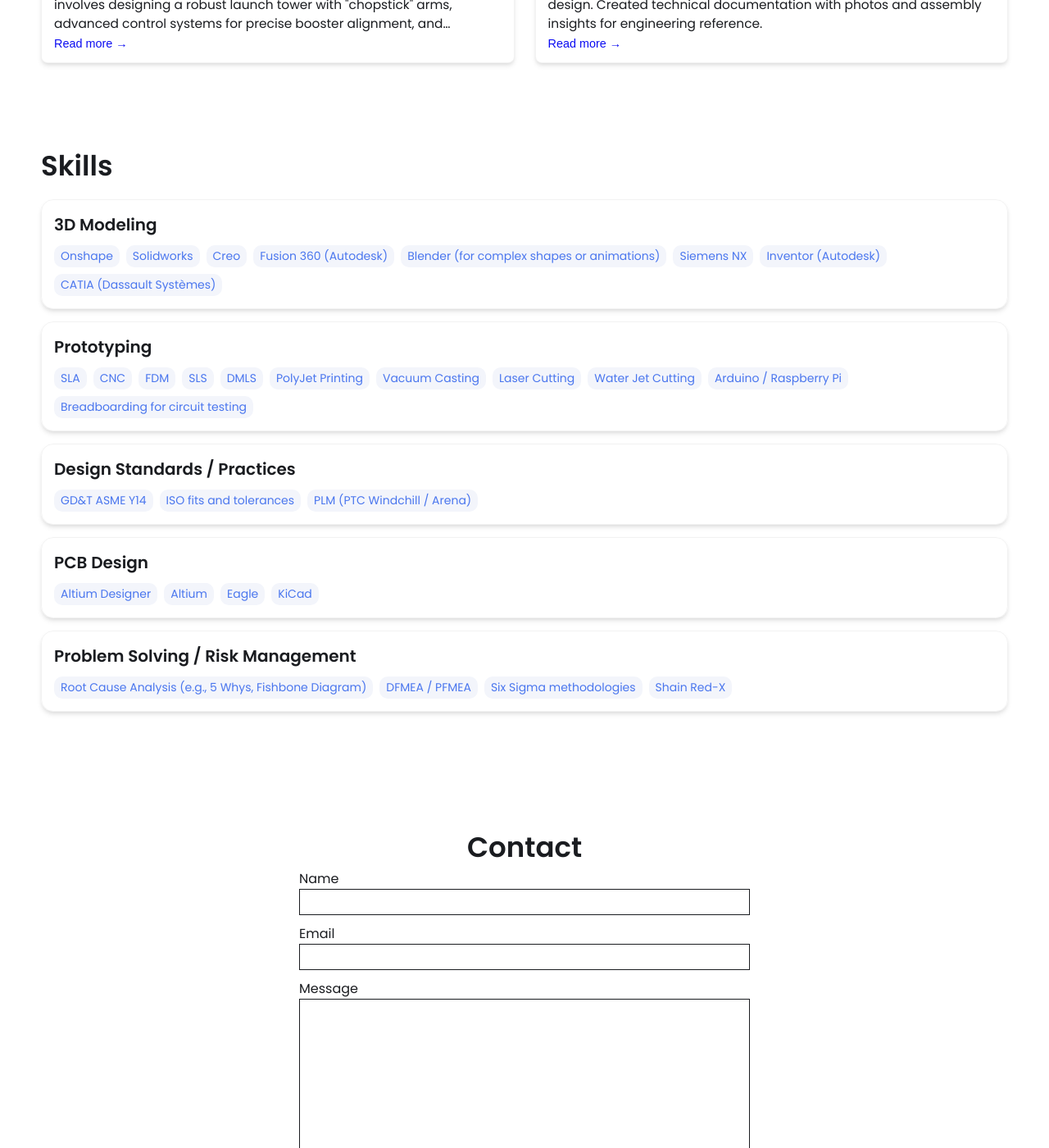
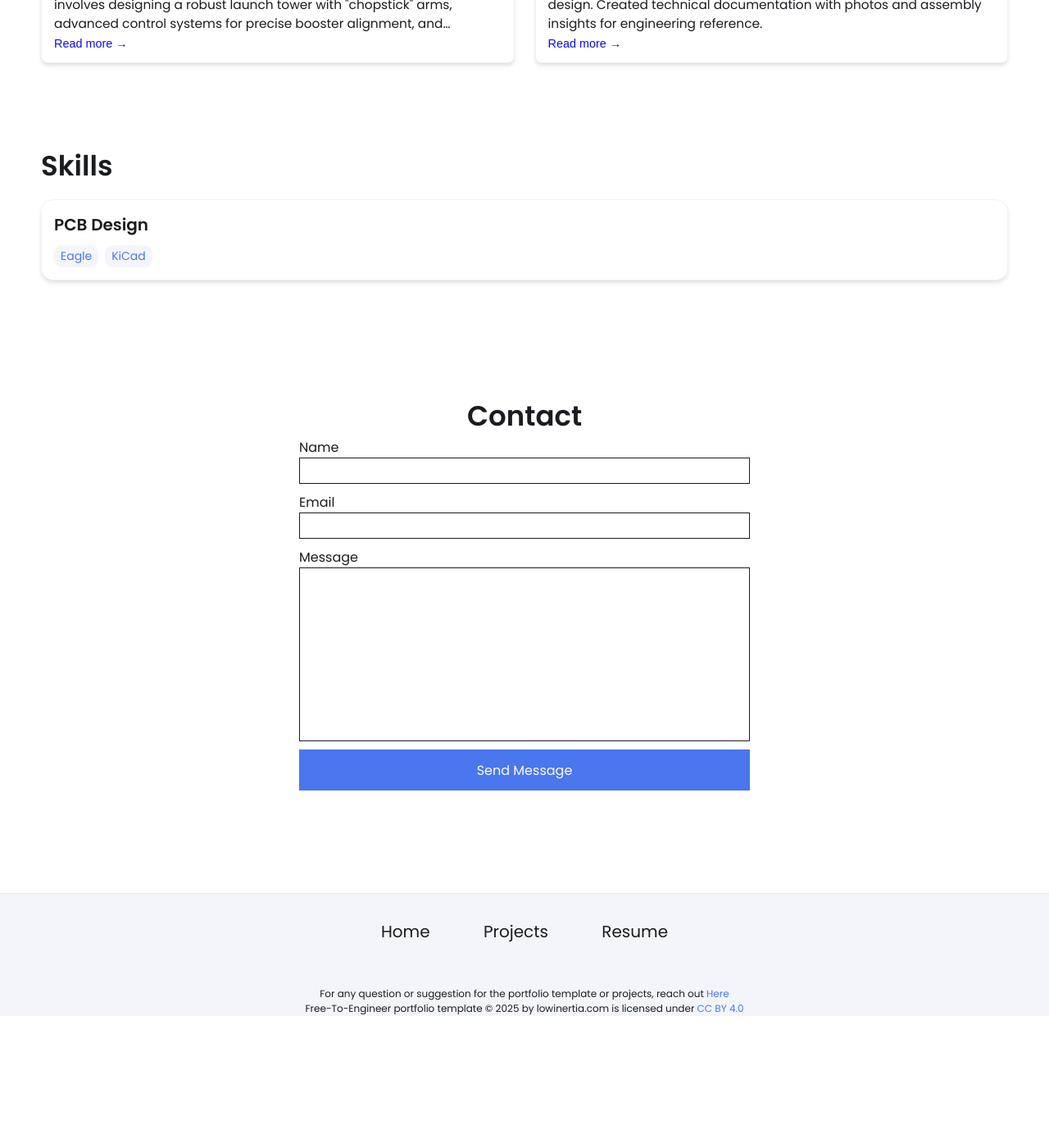
Before and after one commit to gabedavid03/gabedavid03.github.io, a Jekyll site: the page built from index.html, in a window 1280 px wide and 1400 px high, scrolled down 1449 px. Shown: the whole window at 82% size. Built offline with Jekyll 4.4.1, drawn with Linux system fonts in a browser that asks for light colours; after the commit the page ends 2688 px from its top, so only the background shows below that; some of the changed text lies outside the part shown.

Commit message:
Modify portfolio details and external links
Updated personal information and external links in the config file.

```diff
--- a/_config.yml
+++ b/_config.yml
@@ -7,17 +7,15 @@
 
 # Main Page Setup
 
-title: John Doe's Portfolio # This is what shows up in the tab of the browser
+title: Gabe David's Portfolio # This is what shows up in the tab of the browser
 
 
 
 # Hero Section
-name: John Doe
-headline: headline message
+name: Gabe David
+headline: Mechatronics and Robotics Engineering Candidate (May 2026)
 description: >- # dont remove this line. this will ignore all new lines until the next section
-  Write an awesome intro and discuss your highlights and qualification. You can edit this
-  line in _config.yml. It will appear in your document head meta (for
-  Google search results) and in your feed.xml site description.
+  My interests and skillset include robotics, embedded systems, software hardware integration and controls spanning ground based, areial and space systems.
 
 # Place your profile image in /assets/images/profile-image/folder and edit the file name
 profile_image: ./assets/images/profile-image/avatar.jpeg
@@ -31,60 +29,16 @@ resume-url: https://drive.google.com/file/d/13Z3duVzh-gguPU5r03oJVEE6rV9rd3DS/vi
 # Set up external links - this will show up as small icons next to your name.
 
 external-links:    # input only your own url slug. The icons with missing entries will not appear.
-  linkedin: test    # https://www.linkedin.com/in/{your url slug}
-  github: leea12    # https://github.com/{your url slug}
-  stackoverflow: test      # https://stackoverflow.com/users/{your url slug}
-  medium:            # https://medium.com/@{your url slug}
-  x-twitter:   # https://x.com/{your url slug}
-  threads:            # https://threads.net/@{your url slug}
-  instragram:       # https://instagram.com/{your url slug}
-  youtube:           # https://youtube.com/@{your url slug}
-  discord:            # https://discord.com/users/{your url slug}
-  bluesky:           # https://bsky.app/profile/{your url slug}
+  linkedin: https://www.linkedin.com/in/gabedavid/    # https://www.linkedin.com/in/{your url slug}
+  github: https://github.com/gabedavid03   # https://github.com/{your url slug}
 
 
 # Skills Section - Add the list of your Skills by categories/tools. The indentation for each level needs to be precise.
 skills:
-  - category: 3D Modeling
-    tools:
-    - Onshape
-    - Solidworks
-    - Creo
-    - Fusion 360 (Autodesk)
-    - Blender (for complex shapes or animations)
-    - Siemens NX
-    - Inventor (Autodesk)
-    - CATIA (Dassault Systèmes)
-  - category: Prototyping
-    tools:
-    - SLA
-    - CNC
-    - FDM
-    - SLS
-    - DMLS
-    - PolyJet Printing
-    - Vacuum Casting
-    - Laser Cutting
-    - Water Jet Cutting
-    - Arduino / Raspberry Pi
-    - Breadboarding for circuit testing
-  - category: Design Standards / Practices
-    tools:
-    - GD&T ASME Y14
-    - ISO fits and tolerances
-    - PLM (PTC Windchill / Arena)
   - category: PCB Design
     tools:
-    - Altium Designer
-    - Altium
     - Eagle
     - KiCad
-  - category: Problem Solving / Risk Management
-    tools:
-    - Root Cause Analysis (e.g., 5 Whys, Fishbone Diagram)
-    - DFMEA / PFMEA
-    - Six Sigma methodologies
-    - Shain Red-X
 
 
 # Contact Form Setup. Setup an account and copy over the key. When someone fills out the form, it will be received in your email.
```
